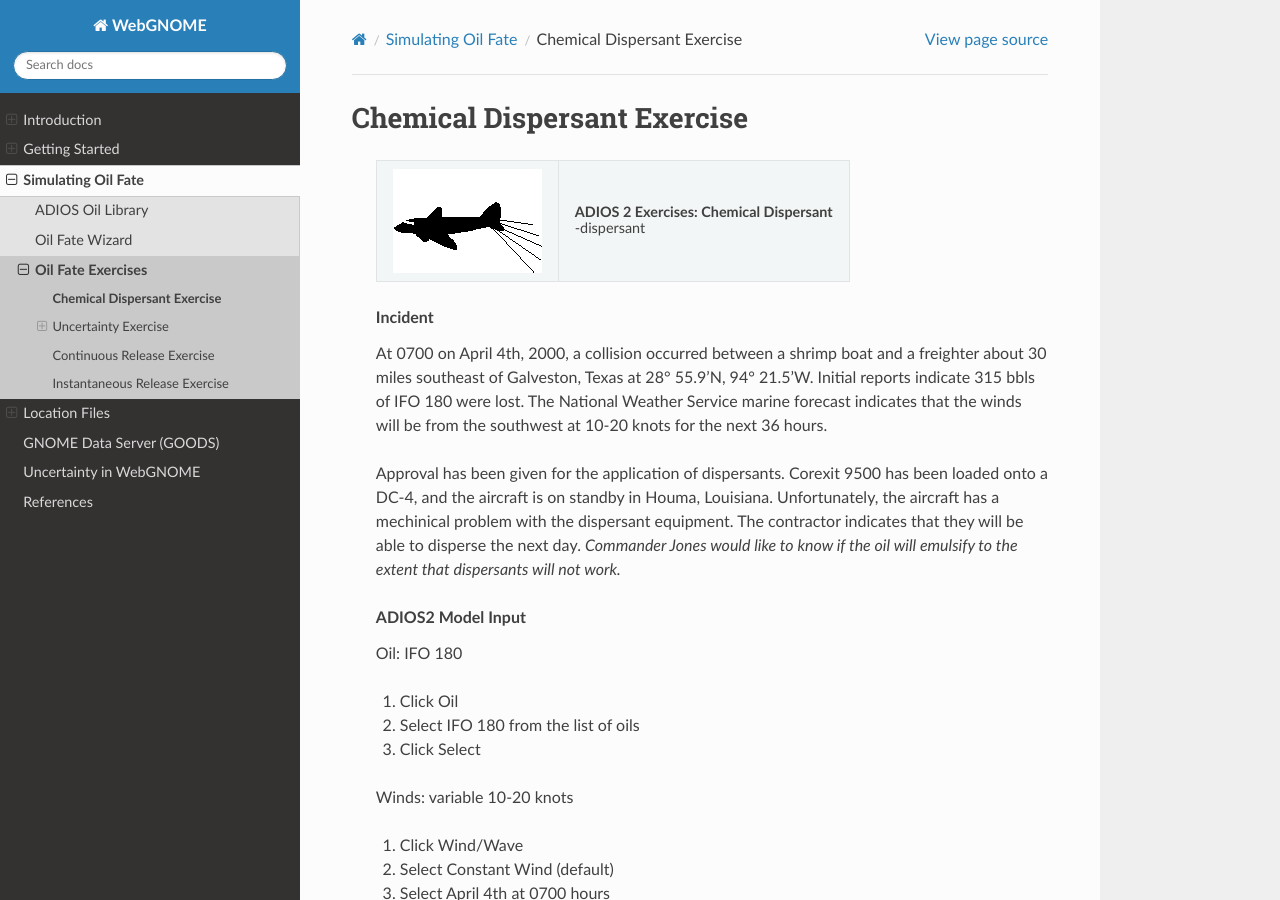
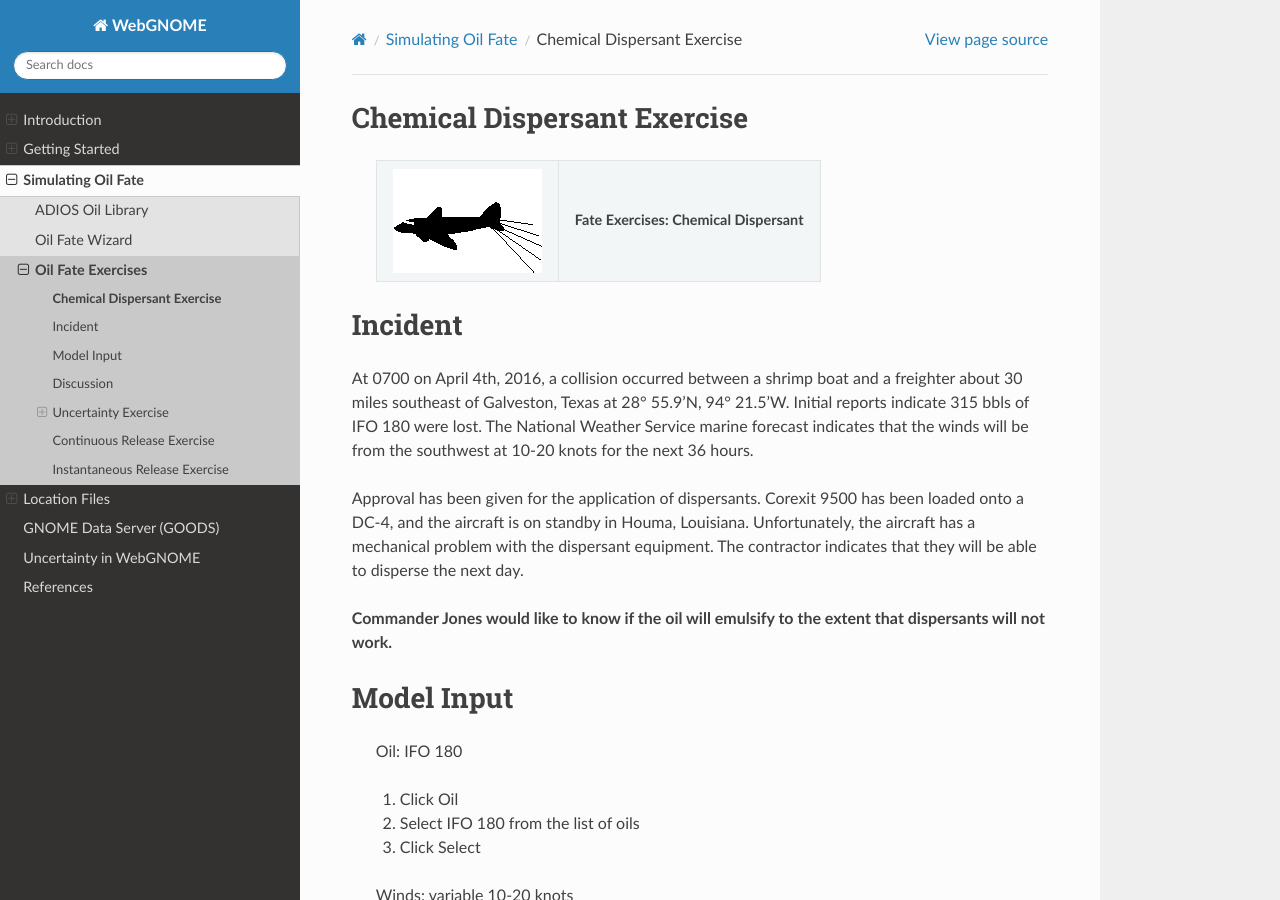
Before and after one commit to NOAA-ORR-ERD/WebGnomeClient, a Sphinx documentation site: the page built from doc/fate_exercises/dispersant_exercise.rst, in a window 1280 px wide and 900 px high. Built offline with Sphinx 7.4.7 and the Read the Docs theme 2.0.0, drawn with Linux system fonts in a browser that asks for light colours; some of the changed text lies outside the part shown.

Commit message:
updated Fate  exercise

```diff
--- a/doc/fate_exercises/dispersant_exercise.rst
+++ b/doc/fate_exercises/dispersant_exercise.rst
@@ -7,33 +7,34 @@
 
 
     +--------------------------------------+--------------------------------------+
-    | |image0|                             | .. rubric:: ADIOS 2 Exercises:       |
+    | |image0|                             | .. rubric:: Fate Exercises:          |
     |                                      |    Chemical Dispersant               |
-    |                                      |    :name: adios-2-exercises-chemical |
-    |                                      | -dispersant                          |
+    |                                      |                                      |
+    |                                      |                                      |
     +--------------------------------------+--------------------------------------+
 
 
-    .. rubric:: Incident
-       :name: incident
+Incident
+========
 
-    At 0700 on April 4th, 2000, a collision occurred between a shrimp
-    boat and a freighter about 30 miles southeast of Galveston, Texas at
-    28° 55.9'N, 94° 21.5'W. Initial reports indicate 315 bbls of IFO 180
-    were lost. The National Weather Service marine forecast indicates
-    that the winds will be from the southwest at 10-20 knots for the
-    next 36 hours.
+At 0700 on April 4th, 2016, a collision occurred between a shrimp
+boat and a freighter about 30 miles southeast of Galveston, Texas at
+28° 55.9'N, 94° 21.5'W. Initial reports indicate 315 bbls of IFO 180
+were lost. The National Weather Service marine forecast indicates
+that the winds will be from the southwest at 10-20 knots for the
+next 36 hours.
 
-    Approval has been given for the application of dispersants. Corexit
-    9500 has been loaded onto a DC-4, and the aircraft is on standby in
-    Houma, Louisiana. Unfortunately, the aircraft has a mechinical
-    problem with the dispersant equipment. The contractor indicates that
-    they will be able to disperse the next day. *Commander Jones would
-    like to know if the oil will emulsify to the extent that dispersants
-    will not work.*
+Approval has been given for the application of dispersants. Corexit
+9500 has been loaded onto a DC-4, and the aircraft is on standby in
+Houma, Louisiana. Unfortunately, the aircraft has a mechanical
+problem with the dispersant equipment. The contractor indicates that
+they will be able to disperse the next day.
 
-    .. rubric:: ADIOS2 Model Input
-       :name: adios2-model-input
+**Commander Jones would like to know if the oil will emulsify to the extent that dispersants will not work.**
+
+
+Model Input
+===========
 
     Oil: IFO 180
 
@@ -76,37 +77,33 @@
     #. Enter 315 as Amount Spilled and choose bbl from the popup menu
     #. Click OK
 
-    .. rubric:: Discussion
-       :name: discussion
+Discussion
+==========
 
-    *Commander Jones would like to know if the oil will emulsify to the
-    extent that dispersants will not work.*
+**Commander Jones would like to know if the oil will emulsify to the
+extent that dispersants will not work.**
 
-    IFO-180's do not normally emulsify, however, the oil may weather and
-    become very viscous so that dispersant may be less effective. You
-    can address this issue by using the Oil Viscosity Graph. *Click
-    Viscosity (located at the top of the window).* Notice that after 12
-    hours, dispersability is restricted. The effectiveness of
-    dispersants will be questionable. Ask your SSC for further guidence.
+IFO-180's do not normally emulsify, however, the oil may weather and
+become very viscous so that dispersant may be less effective. You
+can address this issue by using the Oil Viscosity Graph.
 
-    |image1|
-
-    Dispersibility versus viscosity.
-
-    |image2|
+ * Click Viscosity (located at the top of the window).
+ * Notice that after 12 hours, dispersability is restricted. The effectiveness of
+dispersants will be questionable. Ask your SSC for further guidence.
 
 
 
-    --------------
+|image1|
 
-    `|image3|\ Top <#ADIOS>`__ `|image4|\ Back <Exercise.html>`__
-    `Home <Contents.html>`__
+Dispersibility versus viscosity.
 
-    ::
+|image2|
 
-        Last updated June 6, 2000
-        Send comments to adiosmail@hazmat.noaa.gov
 
+--------------
+
+`|image3|\ Top <#ADIOS>`__ `|image4|\ Back <Exercise.html>`__
+`Home <Contents.html>`__
 
 
 .. |image0| image:: images/dispersant_pict.gif
```
